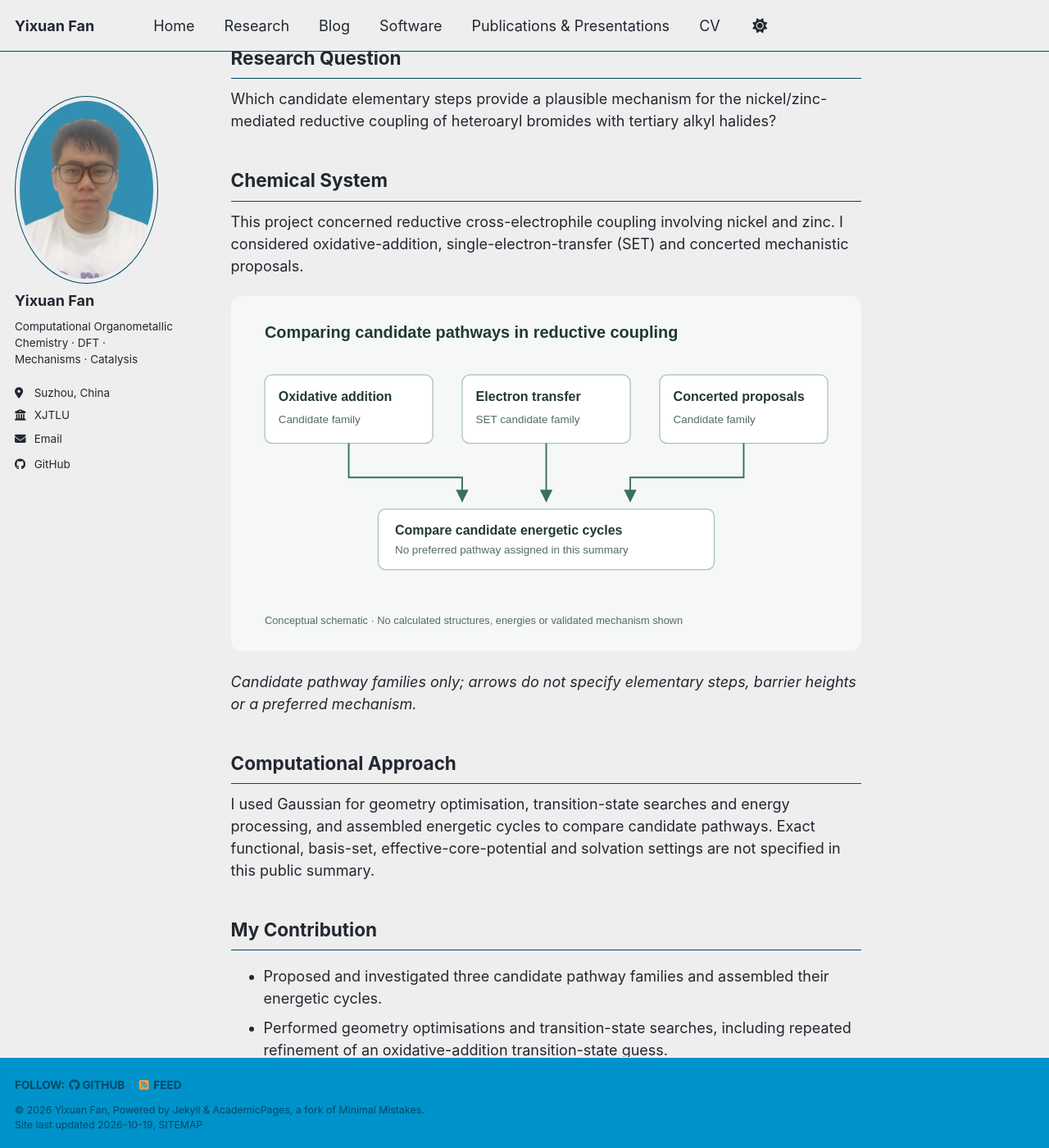
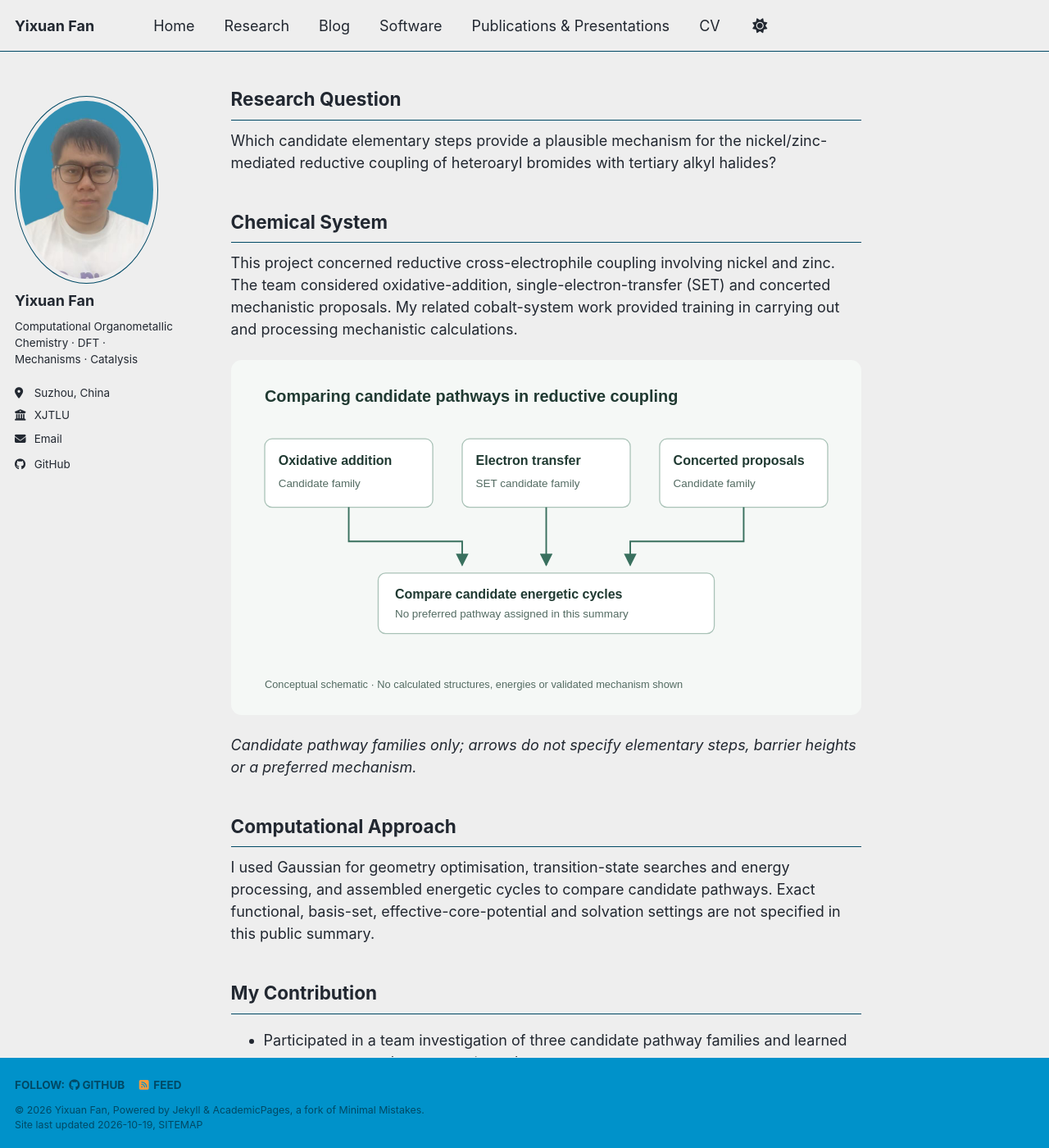
Before and after one commit to Lightmessager/lightmessager.github.io, a Jekyll site: the page built from _portfolio/2025-08-01-surf-2024-25.md, in a window 1280 px wide and 1400 px high, scrolled down 261 px. Shown: the whole window at 82% size. Built offline with Jekyll 4.4.1, drawn with Linux system fonts in a browser that asks for light colours; a style sheet for code colours, icons or effects is not loaded; some of the changed text lies outside the part shown.

Commit message:
Expand academic profile from supplied CV and questionnaire

```diff
--- a/_portfolio/2025-08-01-surf-2024-25.md
+++ b/_portfolio/2025-08-01-surf-2024-25.md
@@ -16,13 +16,15 @@ location: "Suzhou, China"
 
 **Supervisor: Dr Xiaotai Wang**
 
+Research with Yanran Yang
+
 ## Research Question
 
 Which candidate elementary steps provide a plausible mechanism for the nickel/zinc-mediated reductive coupling of heteroaryl bromides with tertiary alkyl halides?
 
 ## Chemical System
 
-This project concerned reductive cross-electrophile coupling involving nickel and zinc. I considered oxidative-addition, single-electron-transfer (SET) and concerted mechanistic proposals.
+This project concerned reductive cross-electrophile coupling involving nickel and zinc. The team considered oxidative-addition, single-electron-transfer (SET) and concerted mechanistic proposals. My related cobalt-system work provided training in carrying out and processing mechanistic calculations.
 
 ![Schematic showing the three candidate pathway families considered in the coupling project]({{ '/images/research/coupling-pathways.svg' | relative_url }})
 
@@ -34,10 +36,10 @@ I used Gaussian for geometry optimisation, transition-state searches and energy
 
 ## My Contribution
 
-- Proposed and investigated three candidate pathway families and assembled their energetic cycles.
+- Participated in a team investigation of three candidate pathway families and learned to construct complete energetic cycles.
 - Performed geometry optimisations and transition-state searches, including repeated refinement of an oxidative-addition transition-state guess.
 - Processed calculation outputs and prepared plots for comparison of reaction pathways.
-- Undertook related cobalt-system calculations based on a published Co/Ni cross-coupling study to develop familiarity with the computational workflow.
+- Undertook related cobalt-system calculations, including constrained optimisations, data processing and plotting, following a plan developed by more experienced members of the research team.
 
 ## Mechanistic Challenge
 
```
